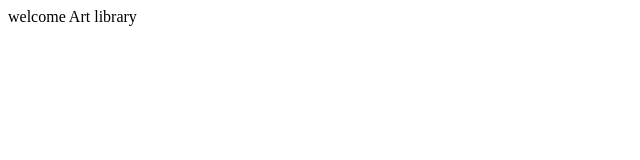
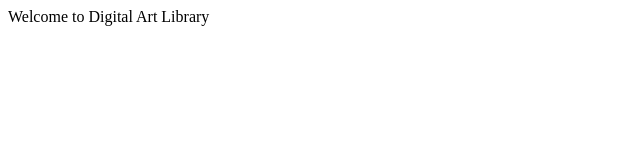
Before and after one commit to the-blockman/blockgram, a plain HTML site: page index.html in a window 1280 px wide. Shown: the full height of the page, 0-640 px from the left. Drawn offline with Linux system fonts and the light colour scheme.

Commit message:
updated index file

```diff
--- a/index.html
+++ b/index.html
@@ -1,5 +1,12 @@
-<html>
-welcome
-
-Art library
+<!DOCTYPE html>
+<html lang="en">
+<head>
+    <meta charset="UTF-8">
+    <meta http-equiv="X-UA-Compatible" content="IE=edge">
+    <meta name="viewport" content="width=device-width, initial-scale=1.0">
+    <title>Document</title>
+</head>
+<body>
+    Welcome to Digital Art Library
+</body>
 </html>
```
